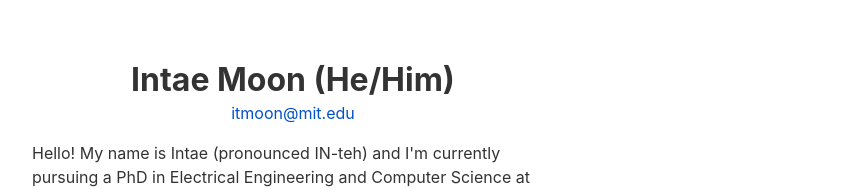
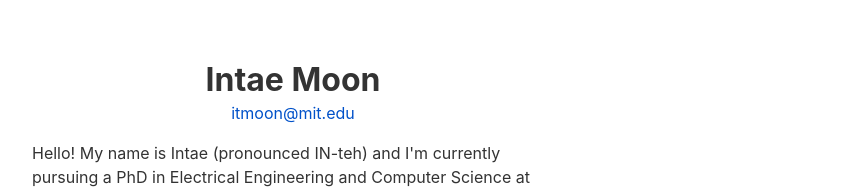
Before and after one commit to itmoon7/itmoon7.github.io, a plain HTML site: page index.html in a window 1280 px wide. Shown: the top 189 px of the page, without its empty margins (208-1071 px from the left). Drawn offline with Linux system fonts and the light colour scheme.

Commit message:
Update index.html

```diff
--- a/index.html
+++ b/index.html
@@ -24,7 +24,7 @@ if you want to add images :
       <tbody>
         <tr>
           <td class="bio">
-            <h1 class="name center">Intae Moon (He/Him)</h1>
+            <h1 class="name center">Intae Moon</h1>
             <div class="email center"><a href="mailto:itmoon@mit.edu">itmoon@mit.edu</a></div>
             <p>Hello! My name is Intae (pronounced IN-teh) and I'm currently pursuing a PhD in Electrical Engineering and Computer Science at Massachusetts Institute of Technology (MIT). Since Fall 2019, I have been advised by <a href="http://gusevlab.org/">Professor Alexander Gusev</a> at the Dana-Farber Cancer Institute and Harvard Medical School. Before starting my current PhD thesis work, I was advised by Professor David Perreault at MIT Research Laboratory of Electronics (RLE) and worked on electrical energy conversion and control for my master's thesis. I received B.S. in electrical and computer engineering from the University of Illinois, Urbana-Champaign.</p>
 
```
